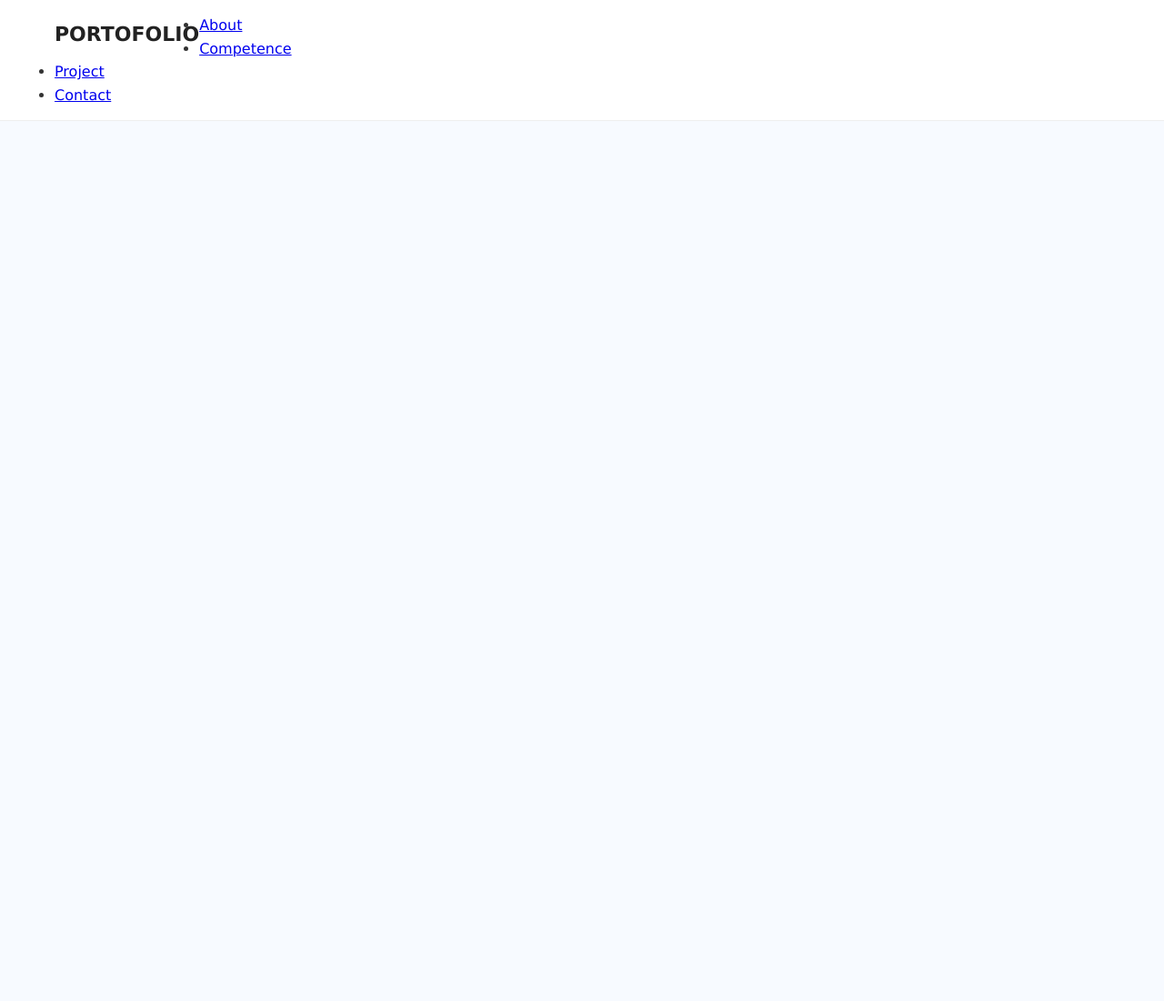
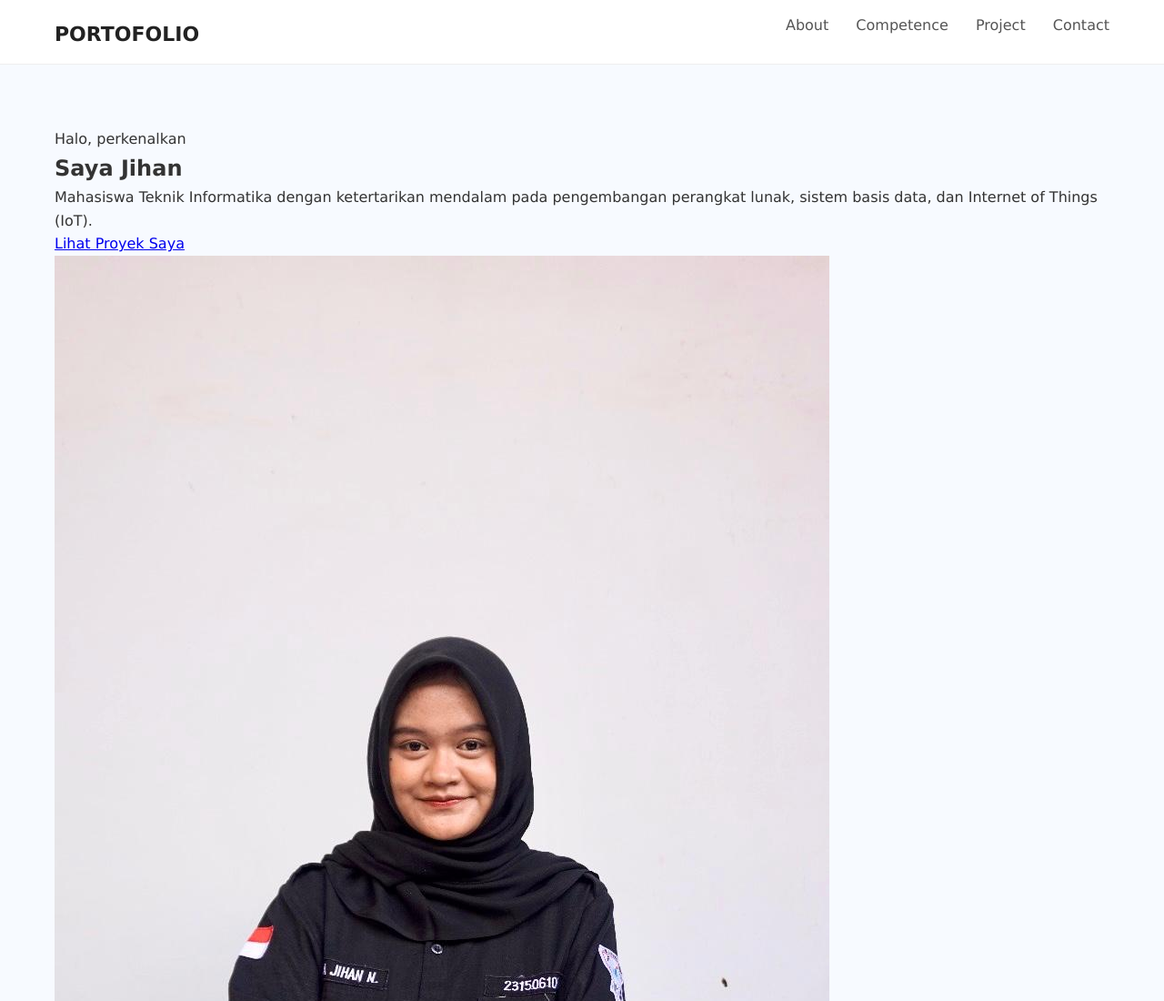
Before and after one commit to kiaomi22/portofolio, a plain HTML site: page index.html in a window 1280 px wide. Shown: the top 1100 px of the page at 91% size. Before the commit the page ends 800 px from the top, so only its background shows below. Drawn offline with Linux system fonts and the light colour scheme.

Commit message:
Tambah Section Tentang Saya

```diff
--- a/index.html
+++ b/index.html
@@ -21,3 +21,38 @@
             </nav>
         </div>
     </header>
+    <div class="container">
+
+        <section id="tentang" class="hero">
+            <div class="hero-text">
+                <p class="hero-intro">Halo, perkenalkan</p>
+                <h1>Saya Jihan</h1>
+                <p class="hero-deskripsi">
+                    Mahasiswa Teknik Informatika dengan ketertarikan mendalam pada pengembangan perangkat lunak, sistem basis data, dan Internet of Things (IoT).
+                </p>
+                <a href="#proyek" class="btn">Lihat Proyek Saya</a>
+            </div>
+            <div class="hero-image">
+                <div class="image-wrapper">
+                    <img src="j.jpg" alt="Foto Jihan">
+                </div>
+            </div>
+        </section>
+
+        <section id="kompetensi">
+            <h2 class="section-title">Kompetensi Utama</h2>
+            <div class="kompetensi-grid">
+                <div class="kompetensi-card">
+                    <h3>Web Development</h3>
+                    <p>HTML, CSS, PHP, Laravel, React.js, JavaScript</p>
+                </div>
+                <div class="kompetensi-card">
+                    <h3>Database Management</h3>
+                    <p>MySQL, phpMyAdmin, ERD, Relational Schema</p>
+                </div>
+                <div class="kompetensi-card">
+                    <h3>Internet of Things (IoT)</h3>
+                    <p>ESP8266, ESP32, Sensor, Blynk Platform</p>
+                </div>
+            </div>
+        </section>
--- a/style.css
+++ b/style.css
@@ -36,3 +36,43 @@ body {
     text-decoration: none;
     padding-top: 5px;
 }
+
+.navigation {
+    float: right;
+}
+
+.navigation ul {
+    list-style: none;
+}
+.navigation li {
+    display: inline-block;
+    margin-left: 25px;
+}
+.navigation a {
+    color: #555;
+    text-decoration: none;
+    font-size: 16px;
+    font-weight: 500;
+    transition: color 0.3s ease;
+}
+.navigation a:hover {
+    color: #0077b6;
+}
+
+.container {
+    max-width: 1200px;
+    margin: 0 auto;
+    padding: 0 20px;
+}
+
+section {
+    padding: 60px 0;
+}
+#tentang {
+    padding-top: 140px;
+}
+
+.hero {
+    overflow: hidden;
+    padding-bottom: 80px;
+}
```
